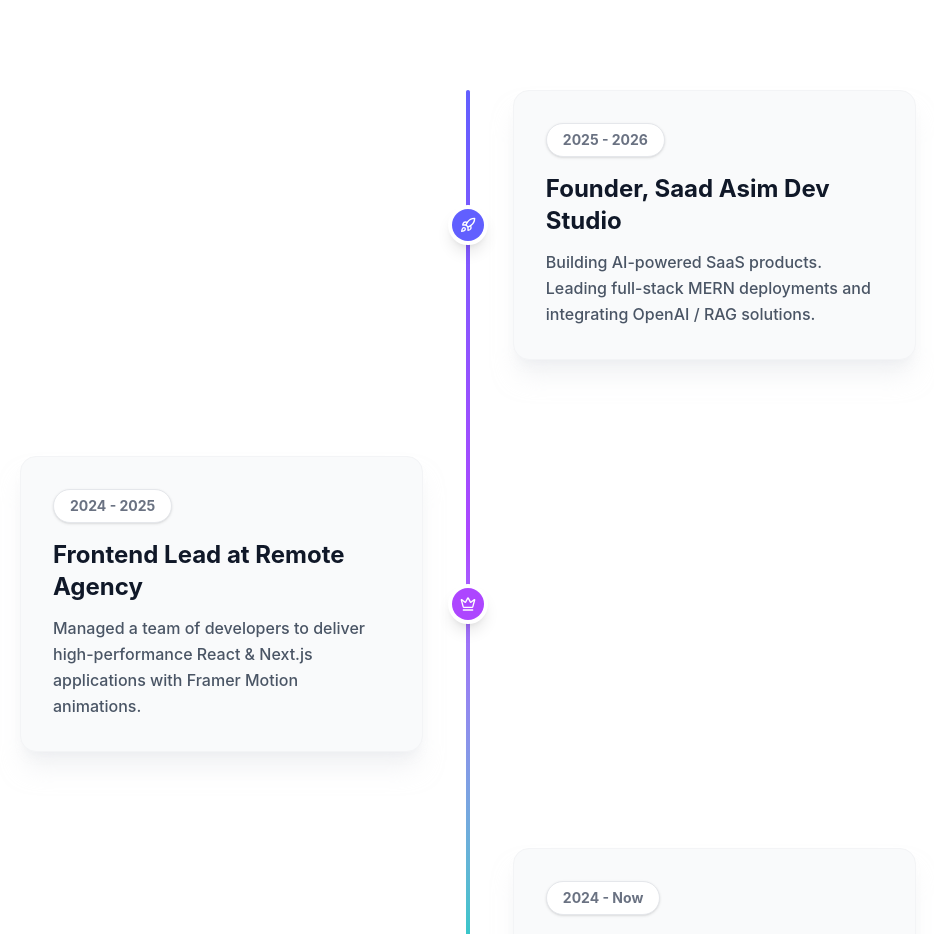
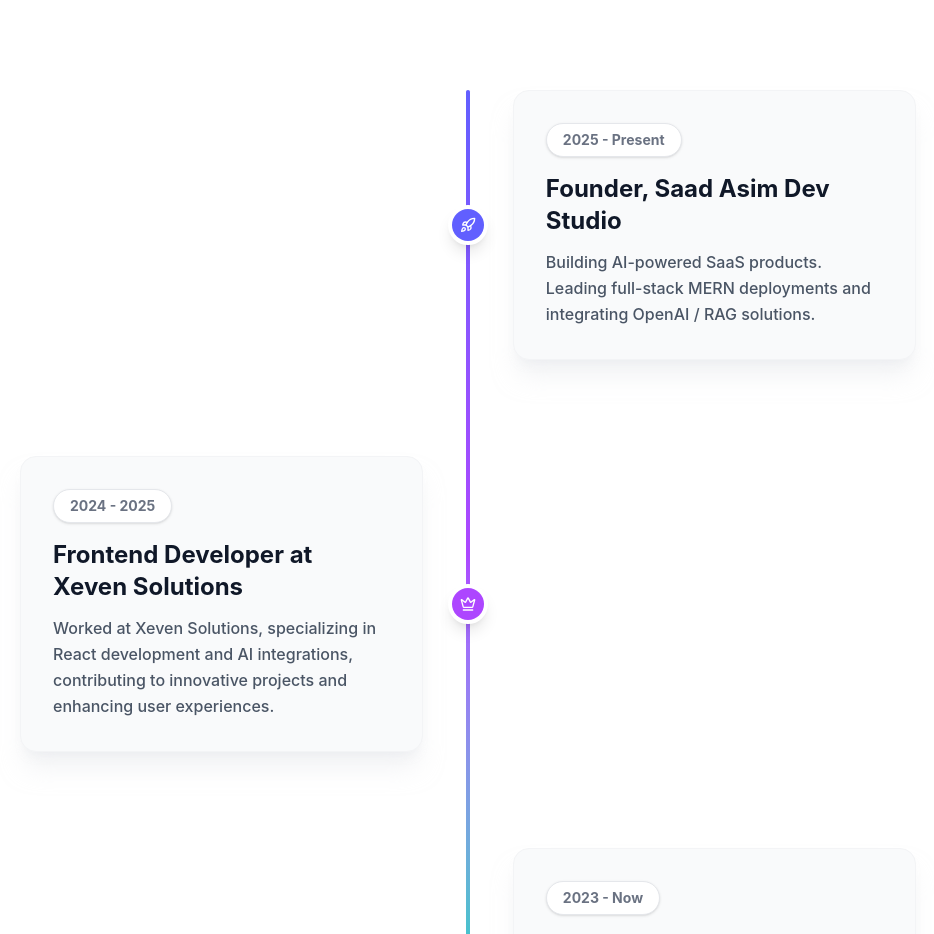
Before and after one commit to Muhammad-Saad-786/saad-dev-portfolio, a React (Vite) app: page /journey in a window 1280 px wide. Shown: the part 200-1134 px from the top of the page, without its empty margins (172-1106 px from the left). Built offline with nearby package versions, Linux system fonts and the light colour scheme.

Commit message:
Footer Section updated

```diff
--- a/src/components/Footer.jsx
+++ b/src/components/Footer.jsx
@@ -22,31 +22,36 @@
     e.preventDefault();
     setIsSubmitting(true);
 
-    // Simulate form submission - Replace with your actual API endpoint
-    setTimeout(() => {
-      console.log("Form submitted:", formData);
-      setSubmitStatus("success");
+    try {
+      const response = await fetch(
+        "https://formsubmit.co/ajax/sm8004393@gmail.com",
+        {
+          method: "POST",
+          headers: {
+            "Content-Type": "application/json",
+            Accept: "application/json",
+          },
+          body: JSON.stringify(formData),
+        },
+      );
+
+      if (response.ok) {
+        setSubmitStatus("success");
+        setFormData({ name: "", email: "", message: "" });
+
+        // Reset status after 5 seconds
+        setTimeout(() => setSubmitStatus(null), 5000);
+      } else {
+        setSubmitStatus("error");
+        setTimeout(() => setSubmitStatus(null), 5000);
+      }
+    } catch (error) {
+      console.error("Submission error:", error);
+      setSubmitStatus("error");
+      setTimeout(() => setSubmitStatus(null), 5000);
+    } finally {
       setIsSubmitting(false);
-      setFormData({ name: "", email: "", message: "" });
-
-      // Reset status after 5 seconds
-      setTimeout(() => setSubmitStatus(null), 5000);
-    }, 1500);
-
-    // For real implementation, use this:
-    // try {
-    //   const response = await fetch('/api/contact', {
-    //     method: 'POST',
-    //     headers: { 'Content-Type': 'application/json' },
-    //     body: JSON.stringify(formData)
-    //   });
-    //   if (response.ok) {
-    //     setSubmitStatus("success");
-    //     setFormData({ name: "", email: "", message: "" });
-    //   }
-    // } catch (error) {
-    //   setSubmitStatus("error");
-    // }
+    }
   };
 
   // Social links data
--- a/src/components/Hero.jsx
+++ b/src/components/Hero.jsx
@@ -87,7 +87,7 @@
             </h1>
           </div>
 
-          <p className="text-xl text-gray-600 font-medium max-w-lg leading-relaxed sm:mt-2">
+          <p className="text-xl text-gray-600 font-medium max-w-lg leading-relaxed ">
             AI-Powered MERN Stack Developer | OpenAI & RAG Integration.
           </p>
 
--- a/src/components/JourneyTimeline.jsx
+++ b/src/components/JourneyTimeline.jsx
@@ -4,7 +4,7 @@
 
 const events = [
   {
-    date: "2025 - 2026",
+    date: "2025 - Present",
     title: "Founder, Saad Asim Dev Studio",
     desc: "Building AI-powered SaaS products. Leading full-stack MERN deployments and integrating OpenAI / RAG solutions.",
     icon: Rocket,
@@ -12,14 +12,14 @@
   },
   {
     date: "2024 - 2025",
-    title: "Frontend Lead at Remote Agency",
-    desc: "Managed a team of developers to deliver high-performance React & Next.js applications with Framer Motion animations.",
+    title: "Frontend Developer at Xeven Solutions",
+    desc: "Worked at Xeven Solutions, specializing in React development and AI integrations, contributing to innovative projects and enhancing user experiences.",
     icon: Crown,
     color: "bg-purple-500",
   },
   {
-    date: "2024 - Now",
-    title: "Senior React & AI Freelancer",
+    date: "2023 - Now",
+    title: "Full Stack Developer & AI Freelancer",
     desc: "Developing custom solutions tailored to clients, specializing in AI automations and robust frontend architectures.",
     icon: Briefcase,
     color: "bg-teal-500",
```
